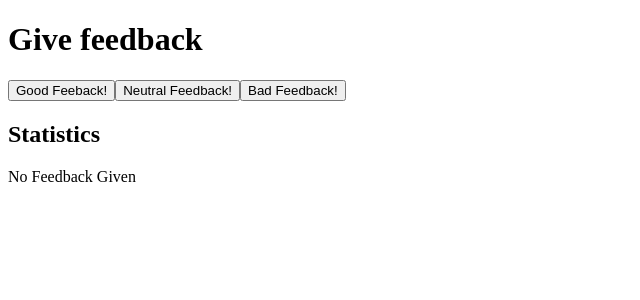
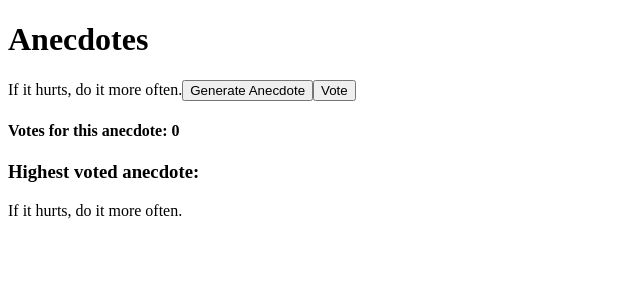
Before and after one commit to bshanz/fso-part-1, a React (Create React App) app in the folder part1/: page / in a window 1280 px wide. Shown: the top 300 px of the page, without its empty margins (0-640 px from the left). Built offline with nearby package versions, Linux system fonts and the light colour scheme.

Commit message:
Exercises 1.12 - 1.14 completed

```diff
--- a/part1/src/App.js
+++ b/part1/src/App.js
@@ -1,108 +1,61 @@
 import { useState } from 'react'
 
 const Button = (props) => {
+
   return (
-    <button onClick={props.handleClick}>
-    {props.text}
-  </button>
+    <button onClick={props.handleClick}>{props.text}</button>
   )
 }
 
-const StatisticLine = (props) => {
-  return (
-    <tr>
-      <td>{props.text}</td>
-      <td>{props.value}</td>
-    </tr>
-  )
-}
-
-
-const Statistics = (props) => {
-  if (props.allValues > 0){
-    return (
-      <>
-      <table>
-        <tbody>
-          <StatisticLine value={props.goodValue} text={props.goodText} />
-          <StatisticLine value={props.neutralValue} text={props.neutralText} />
-          <StatisticLine value={props.badValue} text={props.badText} />
-          <StatisticLine value={props.calculateTotal} text={props.totalText} />
-          <StatisticLine value={props.calculateAverage} text={props.averageText} />
-          <StatisticLine value={props.calculatePositive} text={props.positiveText} />
-        </tbody>
-      </table>
-      </>
-    )
-  } else {
-    return (
-      <div>No Feedback Given</div>
-    )
-  }
-}
-
-
 const App = () => {
-  // save clicks of each button to its own state
-  const [good, setGood] = useState(0)
-  const [neutral, setNeutral] = useState(0)
-  const [bad, setBad] = useState(0)
-
-  const goodFeedback = () => {
-    console.log("goodfeedback")
-    setGood(good + 1)
-    console.log(good, "good feedback")
-  }
-
-  const neutralFeedback = () => {
-    console.log("neutralfeedback")
-    setNeutral(neutral + 1)
-    console.log(neutral, "neutral feedback")
-  }
-
-  const badFeedback = () => {
-    console.log("badfeedback")
-    setBad(bad + 1)
-    console.log(bad, "bad feedback")
-  }
-
-  // Calculate the average feedback
-  const calculateAverage = () => {
-    const totalFeedbacks = good + neutral + bad;
-    const sumFeedbacks = good - bad;  // neutral feedback is 0 so no need to include it
-
-    // Round to two decimals
-    const roundedAverage = Math.round((sumFeedbacks / totalFeedbacks)*100)/100
-
-    return totalFeedbacks ? roundedAverage : 0;
-  }
-
-  // Calculate the percentage of positive feedback
-const calculatePositive = () => {
-  const totalFeedbacks = good + neutral + bad;
-  const percentagePositive = (good / totalFeedbacks) * 100;
-
-  // Use Math.round() to round to the nearest whole number
-  const roundedPercentage = Math.round(percentagePositive);
-
-  return totalFeedbacks ? `${roundedPercentage}%` : '0%';
-}
-
-// Calculate the feedback total
-const calculateTotal = () => {
-  return good + neutral + bad;
-}
+  const anecdotes = [
+    'If it hurts, do it more often.',
+    'Adding manpower to a late software project makes it later!',
+    'The first 90 percent of the code accounts for the first 10 percent of the development time...The remaining 10 percent of the code accounts for the other 90 percent of the development time.',
+    'Any fool can write code that a computer can understand. Good programmers write code that humans can understand.',
+    'Premature optimization is the root of all evil.',
+    'Debugging is twice as hard as writing the code in the first place. Therefore, if you write the code as cleverly as possible, you are, by definition, not smart enough to debug it.',
+    'Programming without an extremely heavy use of console.log is same as if a doctor would refuse to use x-rays or blood tests when diagnosing patients.',
+    'The only way to go fast, is to go well.'
+  ]
 
 
 
+  const [points, setPoints] = useState([0,0,0,0,0,0,0,0])
+
+  const [selected, setSelected] = useState(0)
+
+  const handleClick = () => {
+    const random = Math.floor(Math.random() * anecdotes.length)
+    console.log(random)
+    setSelected(random)
+  }
+
+  const increasePoints = () =>{
+    // make copy of points array
+    const copy = [...points]
+    // update the proper one by one
+    copy[selected] += 1
+    // set new state of points array
+    setPoints(copy)
+  }
+
+  // Get the highest-vote anecdote
+  const highestVoteIndex = points.reduce((maxIndex, currentNumber, currentIndex, array) => {
+    return currentNumber > array[maxIndex] ? currentIndex : maxIndex;
+}, 0);
+
+console.log(highestVoteIndex)
+
   return (
     <div>
-      <h1>Give feedback</h1>
-      <Button handleClick={goodFeedback} text="Good Feeback!"/>
-      <Button handleClick={neutralFeedback} text="Neutral Feedback!"/>
-      <Button handleClick={badFeedback} text="Bad Feedback!"/>
-      <h2>Statistics</h2>
-      <Statistics calculatePositive={calculatePositive()} positiveText="Percentage Positive Feedback" calculateAverage={calculateAverage()} averageText="Average Feedback" badValue={bad} badText="Bad Feedback Count" neutralValue={neutral} neutralText="Neutral Feedback Count" goodValue={good} goodText="Good Feedback Count" calculateTotal={calculateTotal()} totalText="Total Feedback" allValues={good + neutral + bad}/>
+      <h1>Anecdotes</h1>
+      {anecdotes[selected]}
+      <Button handleClick={handleClick} text="Generate Anecdote" />
+      <Button handleClick={increasePoints} text="Vote"  />
+      <h4>Votes for this anecdote: {points[selected]}</h4>
+      <h3>Highest voted anecdote:</h3>
+      <div>{anecdotes[highestVoteIndex]}</div>
     </div>
   )
 }
```
